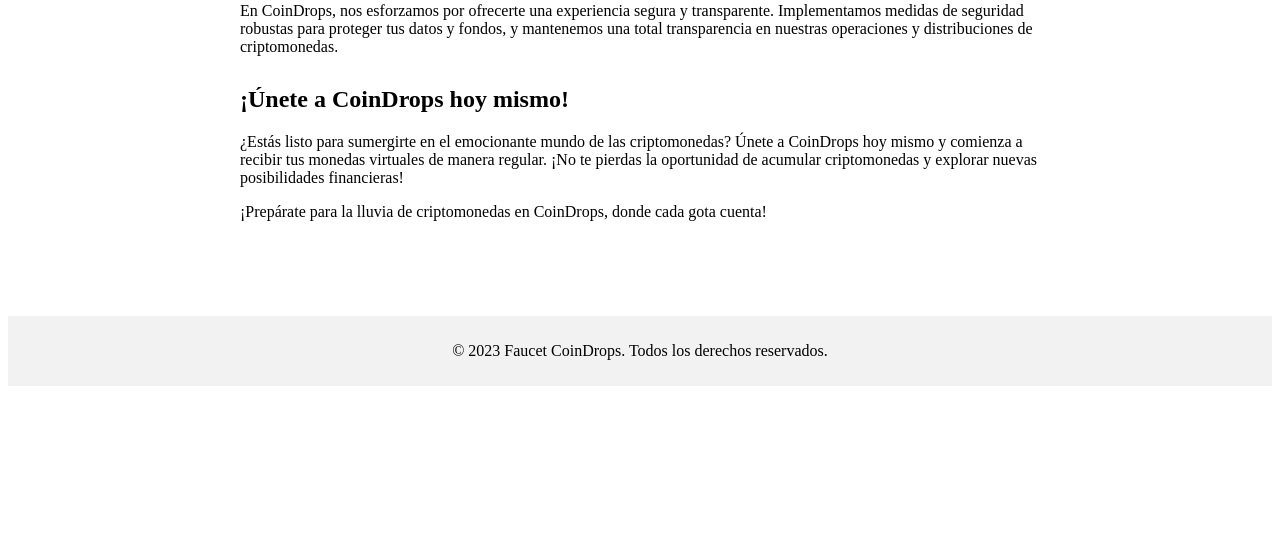
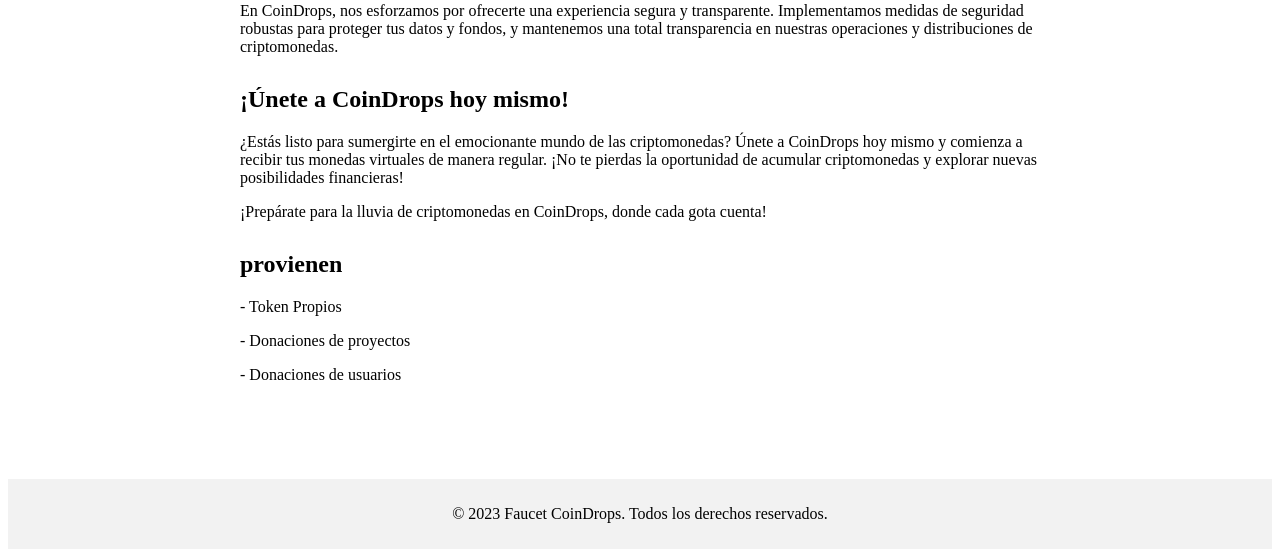
Before and after one commit to marto-nieto-g16/coindrops_demo, a Flask app: page /about in a window 1280 px wide. Shown: the part 500-1057 px from the top of the page. Before the commit the page ends 886 px from the top, so only its background shows below. Run offline with Flask 3, Linux system fonts and the light colour scheme.

Commit message:
Update about.html

```diff
--- a/templates/about.html
+++ b/templates/about.html
@@ -30,6 +30,11 @@
         <p>¿Estás listo para sumergirte en el emocionante mundo de las criptomonedas? Únete a CoinDrops hoy mismo y comienza a recibir tus monedas virtuales de manera regular. ¡No te pierdas la oportunidad de acumular criptomonedas y explorar nuevas posibilidades financieras!</p>
 
         <p>¡Prepárate para la lluvia de criptomonedas en CoinDrops, donde cada gota cuenta!</p>
+
+        <h2>provienen </h2>
+        <p>- Token Propios</p>
+        <p>- Donaciones de proyectos</p>
+        <p>- Donaciones de usuarios</p>
     </div>
     <footer>
         <p>&copy; 2023 Faucet CoinDrops. Todos los derechos reservados.</p>
```
